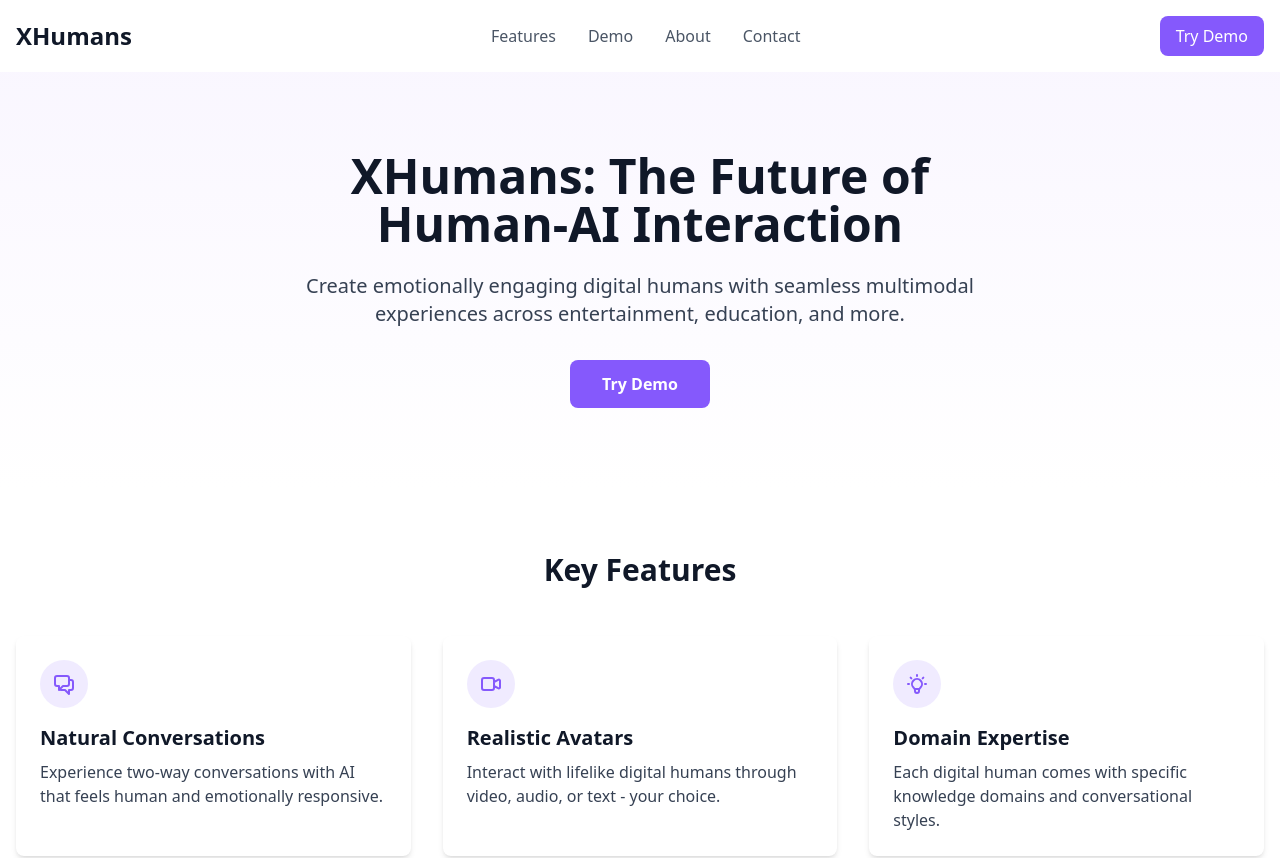
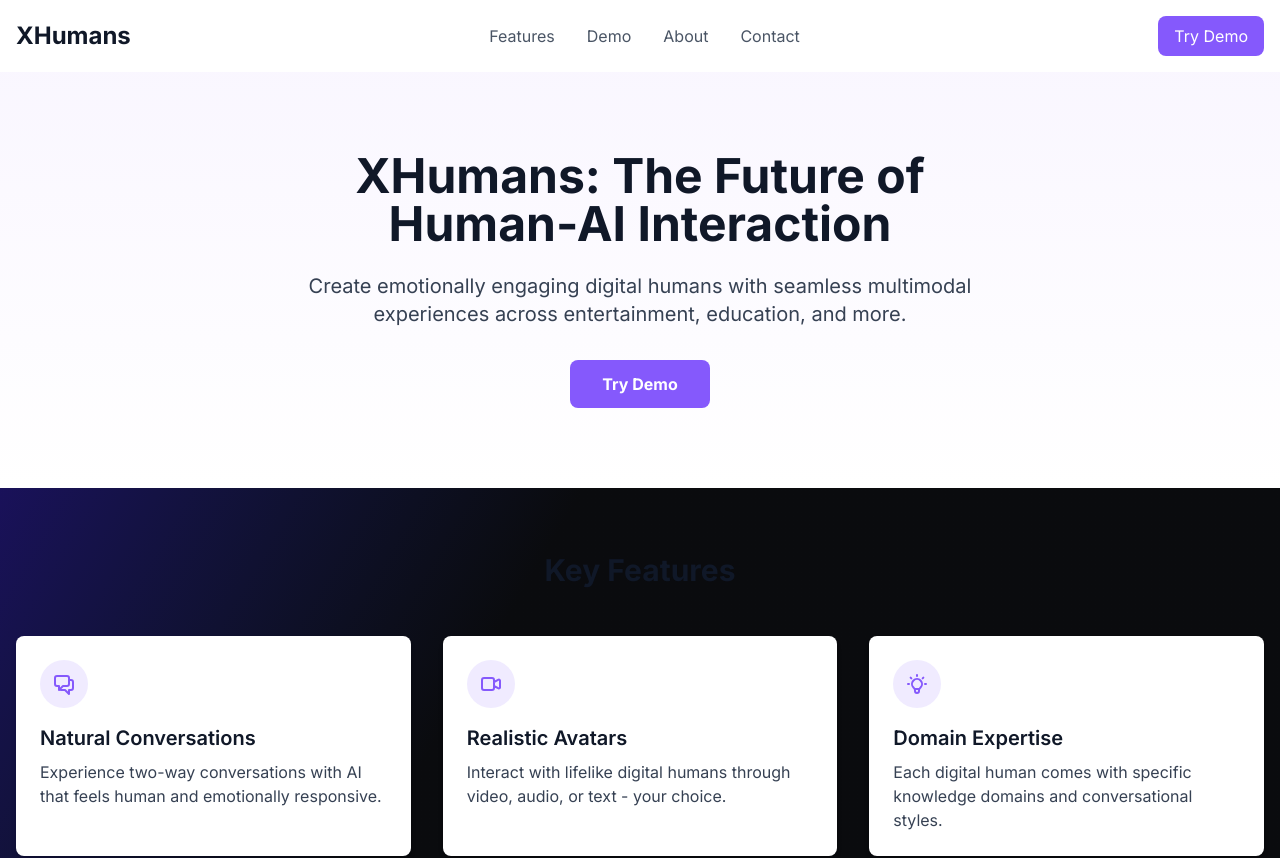
Before and after one commit to xhumans/xhumans-landing, a Next.js app: page / in a window 1280 px wide. Shown: the top 858 px of the page. Built offline with nearby package versions, Linux system fonts and the light colour scheme.

Commit message:
update layout to handle main bg

```diff
--- a/src/app/layout.tsx
+++ b/src/app/layout.tsx
@@ -1,31 +1,23 @@
-import type { Metadata } from "next";
-import { Geist, Geist_Mono } from "next/font/google";
-import "./globals.css";
-import Header from "@/components/Header";
+import './globals.css';
+import type { Metadata } from 'next';
+import { Inter } from 'next/font/google';
+import Header from '@/components/Header';
 
-const geistSans = Geist({
-  variable: "--font-geist-sans",
-  subsets: ["latin"],
-});
-
-const geistMono = Geist_Mono({
-  variable: "--font-geist-mono",
-  subsets: ["latin"],
-});
+const inter = Inter({ subsets: ['latin'] });
 
 export const metadata: Metadata = {
-  title: "XHumans - The Future of Human-AI Interaction",
-  description: "Create emotionally engaging digital humans with seamless multimodal experiences.",
+  title: 'XHumans - The Future of Human-AI Interaction',
+  description: 'Create emotionally engaging digital humans with seamless multimodal experiences.',
 };
 
 export default function RootLayout({
   children,
-}: Readonly<{
-  children: React.ReactNode;
-}>) {
+}: {
+  children: React.ReactNode
+}) {
   return (
-    <html lang="en">
-      <body className={`${geistSans.variable} ${geistMono.variable} antialiased`}>
+    <html lang="en" className='dark'>
+      <body className={`${inter.className} bg-gradient-to-br from-primary-950 to-bg-primary to-34% `}>
         <Header />
         {children}
       </body>
```
